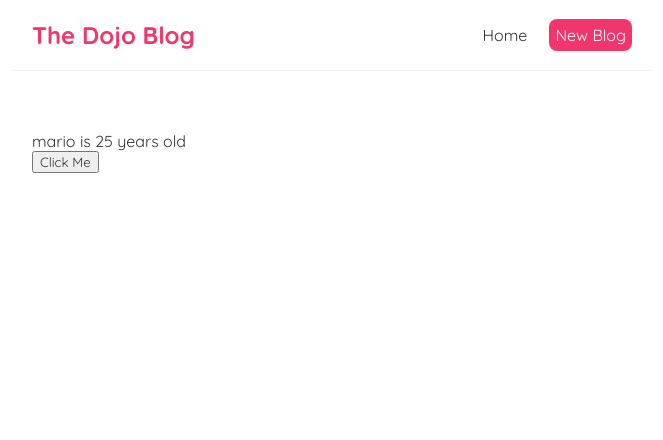
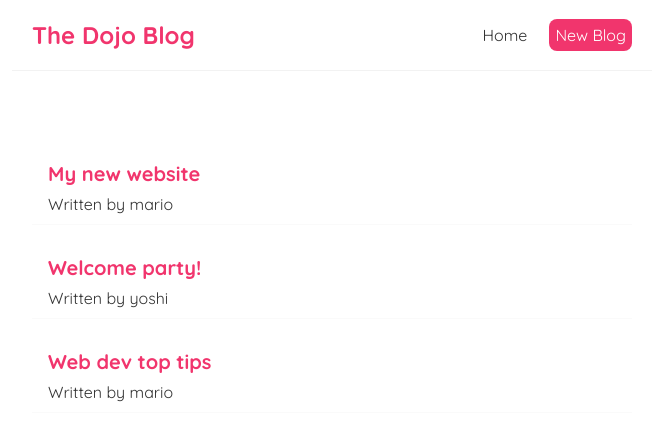
Before and after one commit to dennisliang01/react-tutorial, a React (Create React App) app: page / in a window 1280 px wide. Shown: the top 440 px of the page, without its empty margins (308-971 px from the left). Built offline with nearby package versions, Linux system fonts and the light colour scheme.

Commit message:
lesson 10

```diff
--- a/src/Home.js
+++ b/src/Home.js
@@ -1,22 +1,20 @@
 import { useState} from 'react';
 
 const Home = () => {
-
-    // let name = 'mario';
-    const [name, setName] = useState('mario')
-    const [age, setAge] = useState(25)
-
-    const handleClick = (e) => {
-        setName('luigi');
-        setAge(30);
-    }
-
-
+    const [blogs, setBlogs] = useState([
+        { title: 'My new website', body: 'lorem ipsum...', author: 'mario', id: 1 },
+        { title: 'Welcome party!', body: 'lorem ipsum...', author: 'yoshi', id: 2 },
+        { title: 'Web dev top tips', body: 'lorem ipsum...', author: 'mario', id: 3 }
+    ])
 
     return (
         <div className="home">
-            <p>{ name } is { age } years old</p>
-            <button onClick={handleClick}>Click Me</button>
+            {blogs.map((blog) => (
+                <div className='blog-preview' key={blog.id}>
+                    <h2>{ blog.title}</h2>
+                    <p>Written by {blog.author}</p>
+                </div>
+            ))}
         </div>
      );
 }
--- a/src/index.css
+++ b/src/index.css
@@ -33,3 +33,18 @@
   margin: 40px auto;
   padding: 20px;
 }
+
+/* blog previews / list */
+.blog-preview {
+  padding: 10px 16px;
+  margin: 20px 0;
+  border-bottom: 1px solid #fafafa;
+}
+.blog-preview:hover {
+  box-shadow: 1px 3px 5px rgba(0,0,0,0.1);
+}
+.blog-preview h2 {
+  font-size: 20px;
+  color: #f1356d;
+  margin-bottom: 8px;
+}
```
